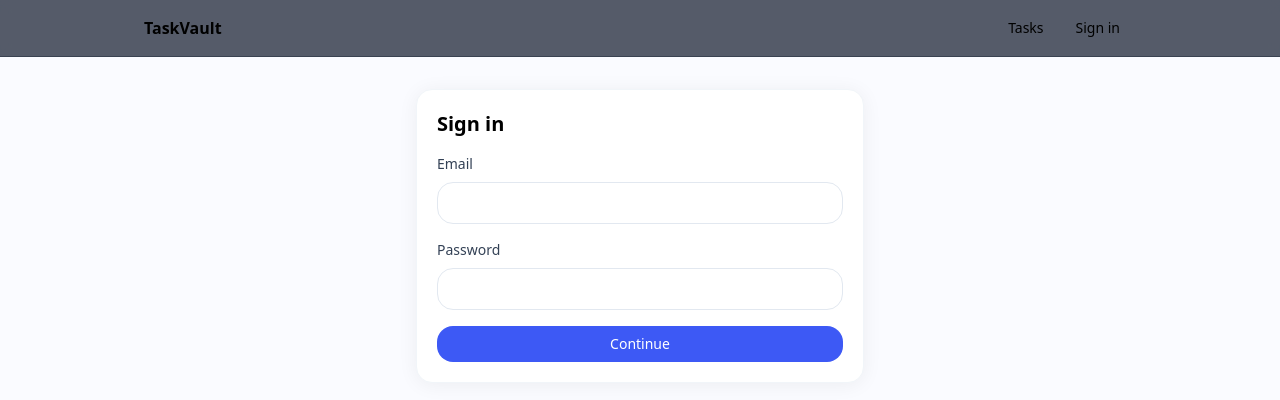
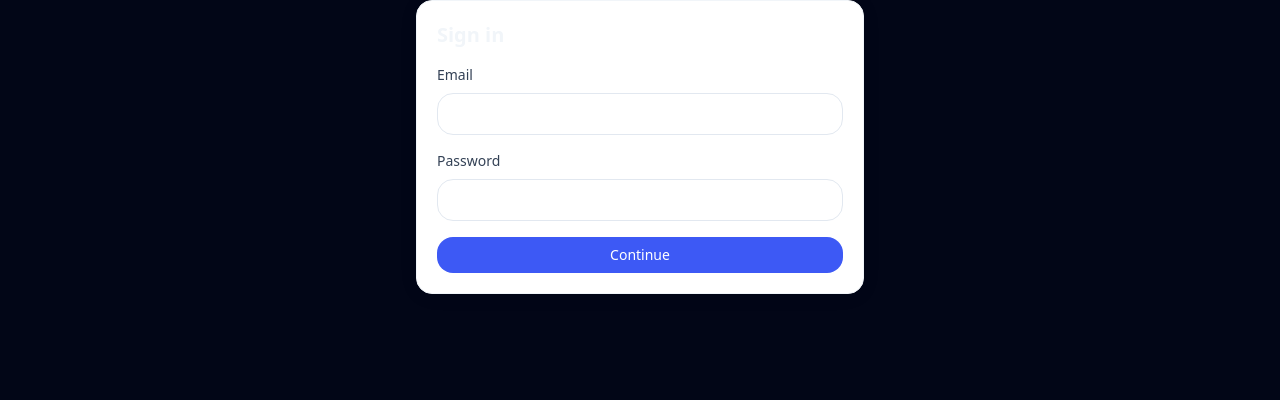
Before and after one commit to ilijaIR13/ilijander, a Next.js app: page /login in a window 1280 px wide. Shown: the top 400 px of the page. Built offline with nearby package versions, Linux system fonts and the light colour scheme; no server answers.

Commit message:
Update layout.tsx

```diff
--- a/src/app/layout.tsx
+++ b/src/app/layout.tsx
@@ -1,21 +1,9 @@
-
-import './globals.css'
-import Header from '@/components/Header'
-
-export const metadata = {
-  title: 'TaskVault',
-  description: 'Clean repository of programming tasks with solutions and code',
-}
-
+import "../styles/globals.css"; // <— OVO, ne "./globals.css"
+export const metadata = { title: "Ilijander", description: "Task site" };
 export default function RootLayout({ children }: { children: React.ReactNode }) {
   return (
     <html lang="en">
-      <body>
-        <Header />
-        <main className="py-8">
-          {children}
-        </main>
-      </body>
+      <body className="min-h-screen bg-slate-950 text-slate-100">{children}</body>
     </html>
-  )
+  );
 }
```
